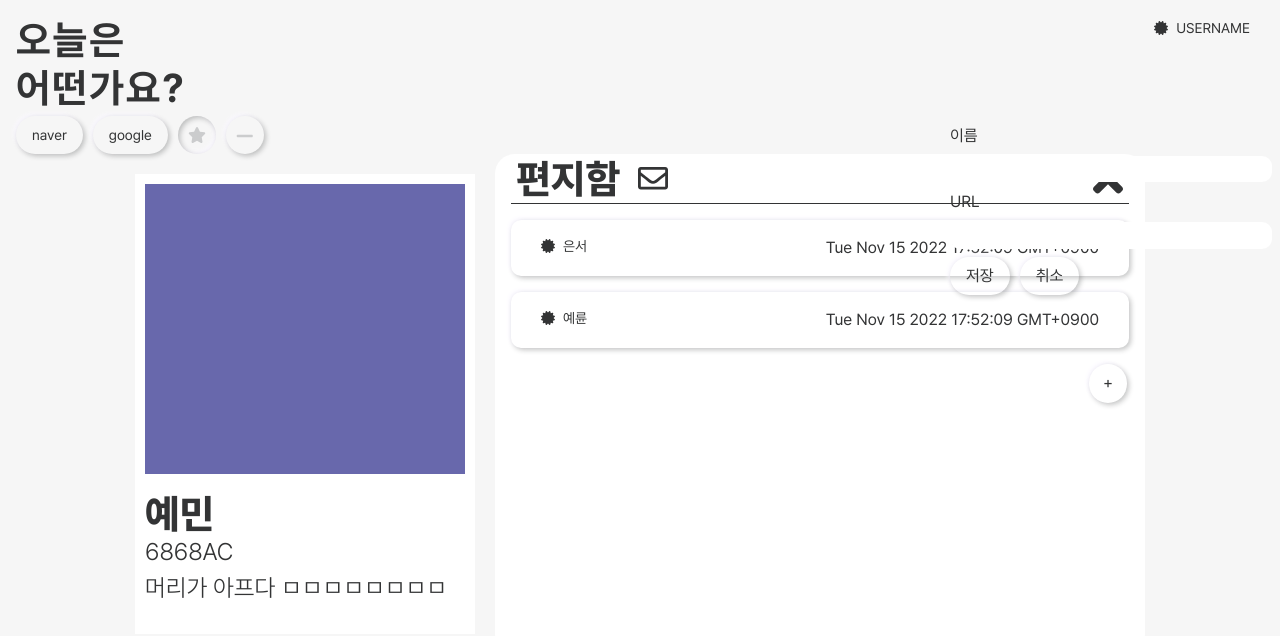
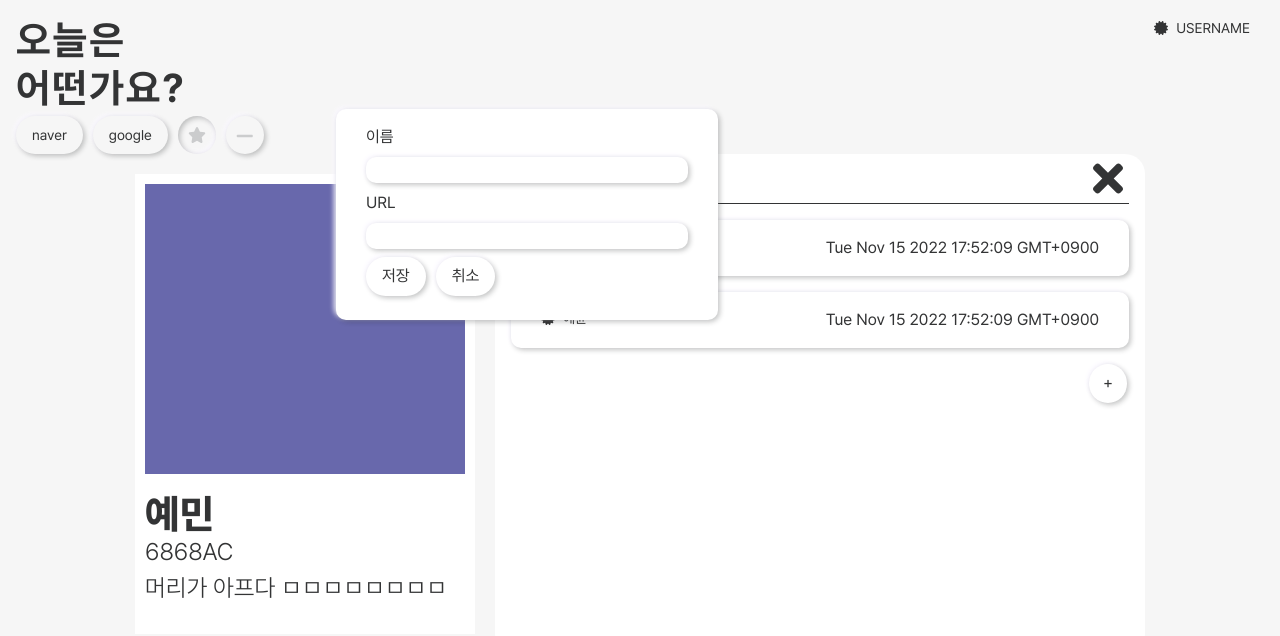
Before and after one commit to codestates-seb/seb40_main_029, a React (Create React App) app in the folder client/: page / in a window 1280 px wide. Both pictures are taken after a click on the button 196 px from the left and 135 px from the top of the page. Shown: the top 636 px of the page. Built offline with nearby package versions, Linux system fonts and the light colour scheme.

Commit message:
feat : 북마크 위치조정

```diff
--- a/client/src/components/module/Bookmark.js
+++ b/client/src/components/module/Bookmark.js
@@ -15,6 +15,11 @@ const LightIcon = styled.span`
 `;
 const Anchor = styled.a`
   line-height: 1;
+`;
+const BookCreateLayout = styled.div`
+  position: absolute;
+  left: 25%;
+  top: 60%;
 `;
 
 const Bookmark = () => {
@@ -51,9 +56,9 @@ const Bookmark = () => {
         </LightIcon>
       </Button>
       {isOpen ? (
-        <div>
+        <BookCreateLayout>
           <BookmarkInput setIsOpen={setIsOpen} dummyBookmark={dummyBookmark} />
-        </div>
+        </BookCreateLayout>
       ) : null}
     </>
   );
--- a/client/src/components/module/BookmarkInput.js
+++ b/client/src/components/module/BookmarkInput.js
@@ -3,11 +3,8 @@ import Input from '../atoms/Input';
 import Button from '../atoms/Button';
 import { useState } from 'react';
 import useInput from '../../utils/useInput';
-const BookmarkModal = styled.div`
-  position: absolute;
-  right: 0;
-  padding: 8px;
-`;
+import ShadowBox from '../atoms/ShadowBox';
+
 const InputWraper = styled.form`
   display: flex;
   flex-direction: column;
@@ -30,12 +27,12 @@ const BookmarkInput = ({ setIsOpen, dummyBookmark }) => {
   };
 
   return (
-    <BookmarkModal>
+    <ShadowBox>
       <InputWraper>
         <label htmlFor="name">이름</label>
-        <Input name="name" value={bookNameBind} />
+        <Input name="name" value={bookNameBind} border="shadow" />
         <label htmlFor="url">URL</label>
-        <Input name="url" value={bookUrlBind} />
+        <Input name="url" value={bookUrlBind} border="shadow" />
         <div>
           <Button size="long" onClick={handleBookmarkSubmit}>
             저장
@@ -45,7 +42,7 @@ const BookmarkInput = ({ setIsOpen, dummyBookmark }) => {
           </Button>
         </div>
       </InputWraper>
-    </BookmarkModal>
+    </ShadowBox>
   );
 };
 
--- a/client/src/components/module/Header.js
+++ b/client/src/components/module/Header.js
@@ -8,6 +8,7 @@ const HeaderWrapper = styled.div`
   display: flex;
   justify-content: space-between;
   padding-top: 16px;
+  position: relative;
 `;
 const HeaderTitle = styled.h1`
   line-height: 1.2;
```
